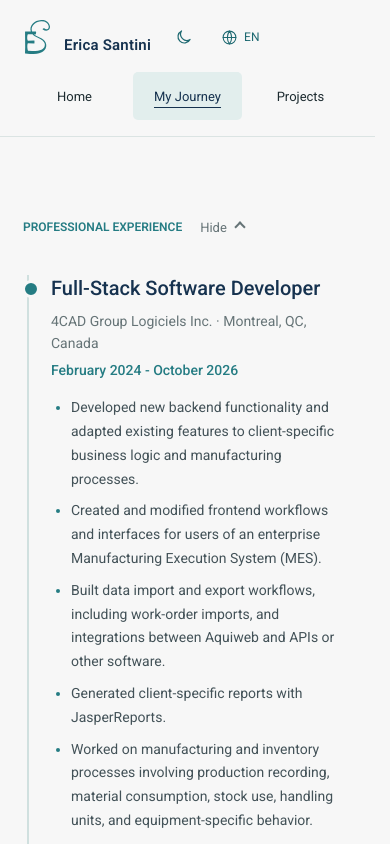
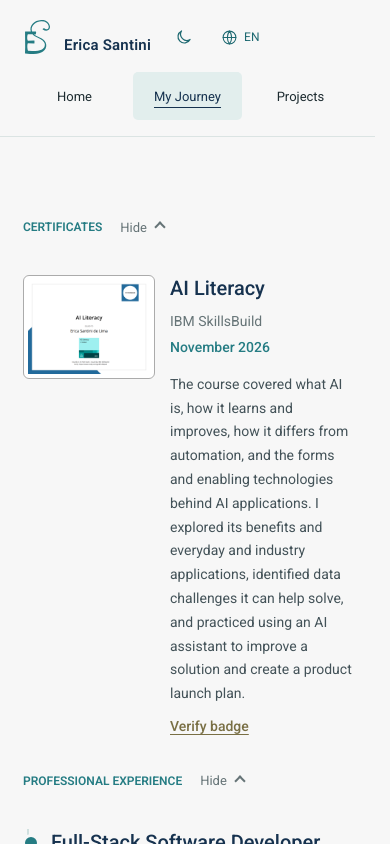
Before and after one commit to Kikasantini/erica-portfolio, a React (Vite) app: page /en/journey in a window 390 px wide. Shown: the top 844 px of the page. Built offline with nearby package versions, Linux system fonts and the light colour scheme.

Commit message:
Add AI Literacy badge to journey

```diff
--- a/src/index.css
+++ b/src/index.css
@@ -727,6 +727,68 @@ p {
   font-weight: 500;
 }
 
+.certificate-list {
+  display: grid;
+  gap: 24px;
+}
+
+.certificate-item {
+  display: grid;
+  grid-template-columns: minmax(0, 190px) minmax(0, 1fr);
+  align-items: start;
+  gap: 24px;
+}
+
+.certificate-item__thumbnail {
+  display: block;
+  width: 100%;
+  padding: 6px;
+  border: 1px solid var(--project-card-border-color);
+  border-radius: 6px;
+  background: #ffffff;
+  cursor: zoom-in;
+}
+
+.certificate-item__thumbnail img {
+  display: block;
+  width: 100%;
+  height: auto;
+}
+
+.certificate-item__thumbnail:focus-visible,
+.certificate-item__link:focus-visible {
+  outline: 2px solid var(--heading-color);
+  outline-offset: 4px;
+}
+
+.certificate-item__content {
+  min-width: 0;
+}
+
+.certificate-item__content h3 {
+  margin: 0 0 8px;
+  color: var(--brand-name);
+  font-size: 20px;
+  font-weight: 500;
+  line-height: 1.35;
+}
+
+.certificate-item__description {
+  margin-top: 14px;
+  color: var(--paragraph-text);
+  font-size: 14px;
+  line-height: 1.7;
+}
+
+.certificate-item__link {
+  display: inline-block;
+  margin-top: 12px;
+  color: var(--additional-technologies-link-color);
+  font-size: 14px;
+  font-weight: 500;
+  text-underline-offset: 3px;
+}
+
 .journey-details {
   display: grid;
   gap: 8px;
@@ -1008,6 +1070,15 @@ p {
 
   .timeline-item {
     padding-bottom: 36px;
+  }
+
+  .certificate-item {
+    grid-template-columns: minmax(0, 132px) minmax(0, 1fr);
+    gap: 15px;
+  }
+
+  .certificate-item__thumbnail {
+    padding: 4px;
   }
 
   .journey-details {
--- a/src/locales/en/journey.json
+++ b/src/locales/en/journey.json
@@ -1,7 +1,18 @@
 {
   "title": "My Journey",
   "certificatesTitle": "Certificates",
-  "certificates": [],
+  "certificates": [
+    {
+      "id": "aiLiteracy",
+      "title": "AI Literacy",
+      "issuer": "IBM SkillsBuild",
+      "period": "November 2026",
+      "description": "The course covered what AI is, how it learns and improves, how it differs from automation, and the forms and enabling technologies behind AI applications. I explored its benefits and everyday and industry applications, identified data challenges it can help solve, and practiced using an AI assistant to improve a solution and create a product launch plan.",
+      "image": "/images/ai-literacy-certificate.png",
+      "imageAlt": "IBM SkillsBuild AI Literacy certificate issued to Erica Santini de Lima",
+      "credentialUrl": "https://www.credly.com/go/BYUN0pw9"
+    }
+  ],
   "experienceTitle": "Professional Experience",
   "educationTitle": "Education",
   "coreTechnologiesTitle": "Core Technologies",
@@ -197,5 +208,8 @@
     }
   ],
   "showSection": "Show",
-  "hideSection": "Hide"
+  "hideSection": "Hide",
+  "openCertificateImage": "Open certificate image",
+  "closeCertificateImage": "Close certificate image",
+  "verifyCertificate": "Verify badge"
 }
--- a/src/locales/fr/journey.json
+++ b/src/locales/fr/journey.json
@@ -1,7 +1,18 @@
 {
   "title": "Mon parcours",
   "certificatesTitle": "Certifications",
-  "certificates": [],
+  "certificates": [
+    {
+      "id": "aiLiteracy",
+      "title": "AI Literacy",
+      "issuer": "IBM SkillsBuild",
+      "period": "Novembre 2026",
+      "description": "Le cours m’a appris à définir l’IA, à comprendre comment elle apprend et s’améliore, à la distinguer de l’automatisation et à reconnaître ses formes et ses technologies habilitantes. J’ai aussi exploré ses avantages et ses usages au quotidien et dans différents secteurs, identifié des défis liés aux données qu’elle peut aider à résoudre et utilisé un assistant d’IA pour améliorer une solution et créer un plan de lancement de produit.",
+      "image": "/images/ai-literacy-certificate.png",
+      "imageAlt": "Certificat AI Literacy d’IBM SkillsBuild délivré à Erica Santini de Lima",
+      "credentialUrl": "https://www.credly.com/go/BYUN0pw9"
+    }
+  ],
   "experienceTitle": "Expérience professionnelle",
   "educationTitle": "Études",
   "coreTechnologiesTitle": "Technologies principales",
@@ -197,5 +208,8 @@
     }
   ],
   "showSection": "Afficher",
-  "hideSection": "Masquer"
+  "hideSection": "Masquer",
+  "openCertificateImage": "Agrandir le certificat",
+  "closeCertificateImage": "Fermer l’image du certificat",
+  "verifyCertificate": "Vérifier le badge"
 }
--- a/src/locales/pt/journey.json
+++ b/src/locales/pt/journey.json
@@ -1,7 +1,18 @@
 {
   "title": "Minha trajetória",
   "certificatesTitle": "Certificados",
-  "certificates": [],
+  "certificates": [
+    {
+      "id": "aiLiteracy",
+      "title": "AI Literacy",
+      "issuer": "IBM SkillsBuild",
+      "period": "Novembro de 2026",
+      "description": "Aprendi a definir IA, entender como ela aprende e melhora, diferenciá-la da automação e conhecer suas formas e tecnologias habilitadoras. Também explorei seus benefícios e usos no cotidiano e em diferentes setores, identifiquei desafios de dados que ela pode ajudar a resolver e pratiquei usar um assistente de IA para aprimorar uma solução e criar um plano de lançamento de produto.",
+      "image": "/images/ai-literacy-certificate.png",
+      "imageAlt": "Certificado AI Literacy emitido pela IBM SkillsBuild para Erica Santini de Lima",
+      "credentialUrl": "https://www.credly.com/go/BYUN0pw9"
+    }
+  ],
   "experienceTitle": "Experiência profissional",
   "educationTitle": "Formação",
   "coreTechnologiesTitle": "Tecnologias principais",
@@ -197,5 +208,8 @@
     }
   ],
   "showSection": "Expandir",
-  "hideSection": "Recolher"
+  "hideSection": "Recolher",
+  "openCertificateImage": "Ampliar imagem do certificado",
+  "closeCertificateImage": "Fechar imagem do certificado",
+  "verifyCertificate": "Verificar badge"
 }
--- a/src/pages/Journey.tsx
+++ b/src/pages/Journey.tsx
@@ -1,5 +1,16 @@
-import { useState, type ReactNode } from 'react'
+import { useEffect, useRef, useState, type ReactNode } from 'react'
 import { useTranslation } from 'react-i18next'
+
+type CertificateItem = {
+  id: string
+  title: string
+  issuer: string
+  period: string
+  description: string
+  image: string
+  imageAlt: string
+  credentialUrl: string
+}
 
 type ExperienceItem = {
   id: string
@@ -109,15 +120,83 @@ function ExperienceEntry({ item }: { item: ExperienceItem }) {
 
 export default function Journey() {
   const { t } = useTranslation('journey')
+  const certificates = t('certificates', {
+    returnObjects: true,
+  }) as CertificateItem[]
   const experience = t('experience', {
     returnObjects: true,
   }) as ExperienceItem[]
   const education = t('education', {
     returnObjects: true,
   }) as EducationItem[]
+  const [activeCertificate, setActiveCertificate] = useState<
+    CertificateItem | null
+  >(null)
+  const closeButtonRef = useRef<HTMLButtonElement>(null)
+  const thumbnailButtonRef = useRef<HTMLButtonElement | null>(null)
+
+  useEffect(() => {
+    if (!activeCertificate) return
+
+    const previousOverflow = document.body.style.overflow
+    document.body.style.overflow = 'hidden'
+    closeButtonRef.current?.focus()
+
+    function handleKeyDown(event: KeyboardEvent) {
+      if (event.key === 'Escape') setActiveCertificate(null)
+    }
+
+    document.addEventListener('keydown', handleKeyDown)
+    return () => {
+      document.body.style.overflow = previousOverflow
+      document.removeEventListener('keydown', handleKeyDown)
+      thumbnailButtonRef.current?.focus()
+    }
+  }, [activeCertificate])
 
   return (
     <main className="journey-page">
+      <CollapsibleJourneySection
+        id="certificates"
+        title={t('certificatesTitle')}
+      >
+        <div className="certificate-list">
+          {certificates.map((certificate) => (
+            <article className="certificate-item" key={certificate.id}>
+              <button
+                className="certificate-item__thumbnail"
+                type="button"
+                aria-label={t('openCertificateImage') + ': ' + certificate.title}
+                onClick={(event) => {
+                  thumbnailButtonRef.current = event.currentTarget
+                  setActiveCertificate(certificate)
+                }}
+              >
+                <img
+                  src={certificate.image}
+                  alt={certificate.imageAlt}
+                  loading="lazy"
+                />
+              </button>
+              <div className="certificate-item__content">
+                <h3>{certificate.title}</h3>
+                <p className="timeline-item__meta">{certificate.issuer}</p>
+                <p className="timeline-item__period">{certificate.period}</p>
+                <p className="certificate-item__description">{certificate.description}</p>
+                <a
+                  className="certificate-item__link"
+                  href={certificate.credentialUrl}
+                  target="_blank"
+                  rel="noreferrer"
+                >
+                  {t('verifyCertificate')}
+                </a>
+              </div>
+            </article>
+          ))}
+        </div>
+      </CollapsibleJourneySection>
+
       <CollapsibleJourneySection
         id="experience"
         title={t('experienceTitle')}
@@ -148,6 +227,35 @@ export default function Journey() {
           ))}
         </div>
       </section>
+
+      {activeCertificate && (
+        <div className="media-viewer" onClick={() => setActiveCertificate(null)}>
+          <div
+            className="media-viewer__dialog"
+            role="dialog"
+            aria-modal="true"
+            aria-label={activeCertificate.title}
+            onClick={(event) => event.stopPropagation()}
+          >
+            <button
+              className="media-viewer__button media-viewer__close"
+              type="button"
+              aria-label={t('closeCertificateImage')}
+              onClick={() => setActiveCertificate(null)}
+              ref={closeButtonRef}
+            >
+              <svg aria-hidden="true" viewBox="0 0 24 24">
+                <path d="m6 6 12 12M18 6 6 18" />
+              </svg>
+            </button>
+            <img
+              className="media-viewer__item"
+              src={activeCertificate.image}
+              alt={activeCertificate.imageAlt}
+            />
+          </div>
+        </div>
+      )}
     </main>
   )
 }
```
Also changed, not shown: public/images/ai-literacy-certificate.png (added).
